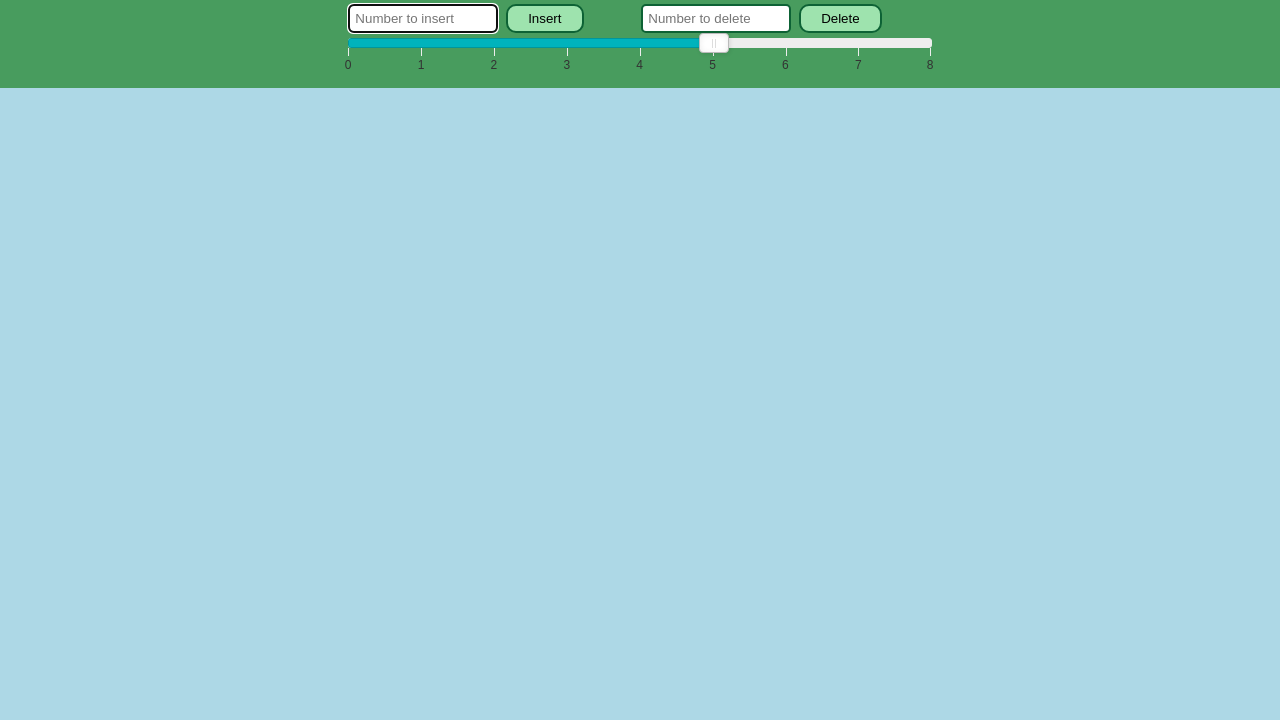
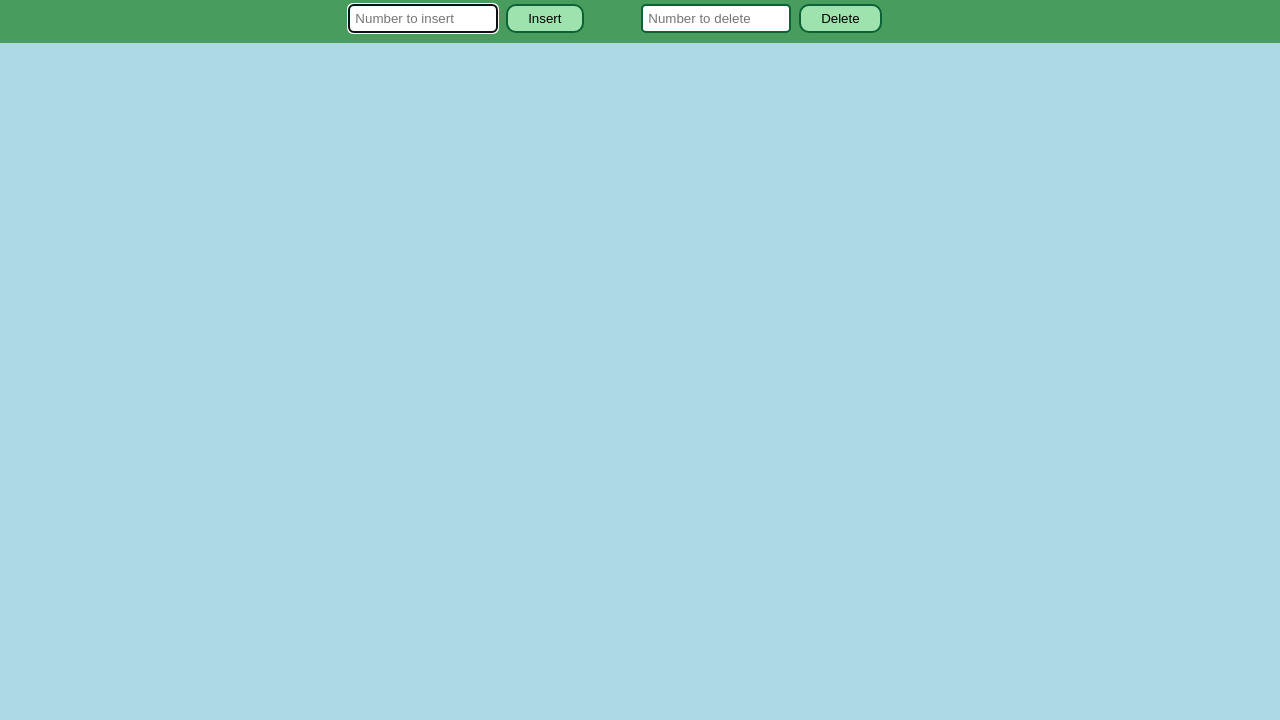
Before and after one commit to SauravKumarMahato/AVL_TREE_VISUALIZATION, a plain HTML site: page index.html in a window 1280 px wide. Shown: the part 80-800 px from the top of the page. Drawn offline with nearby package versions, Linux system fonts and the light colour scheme.

Commit message:
corrected sweetswal.js path and commented slider for some time

```diff
--- a/index.html
+++ b/index.html
@@ -33,13 +33,13 @@
             size="14"
           />
           <input type="submit" value="Delete" id="buttonClick" />
-          <input type="text" id="slider2" class="slider" />
+          <!-- <input type="text" id="slider2" class="slider" /> -->
         </form>
       </div>
     </div>
     <svg></svg>
     <script src="d3js.js"></script>
-    <script src="sweetswal.js"></script>
+    <script src="./js/sweetswal.js"></script>
     <script src="tree-creation.js"></script>
     <script src="tree-visualization.js"></script>
 
```
